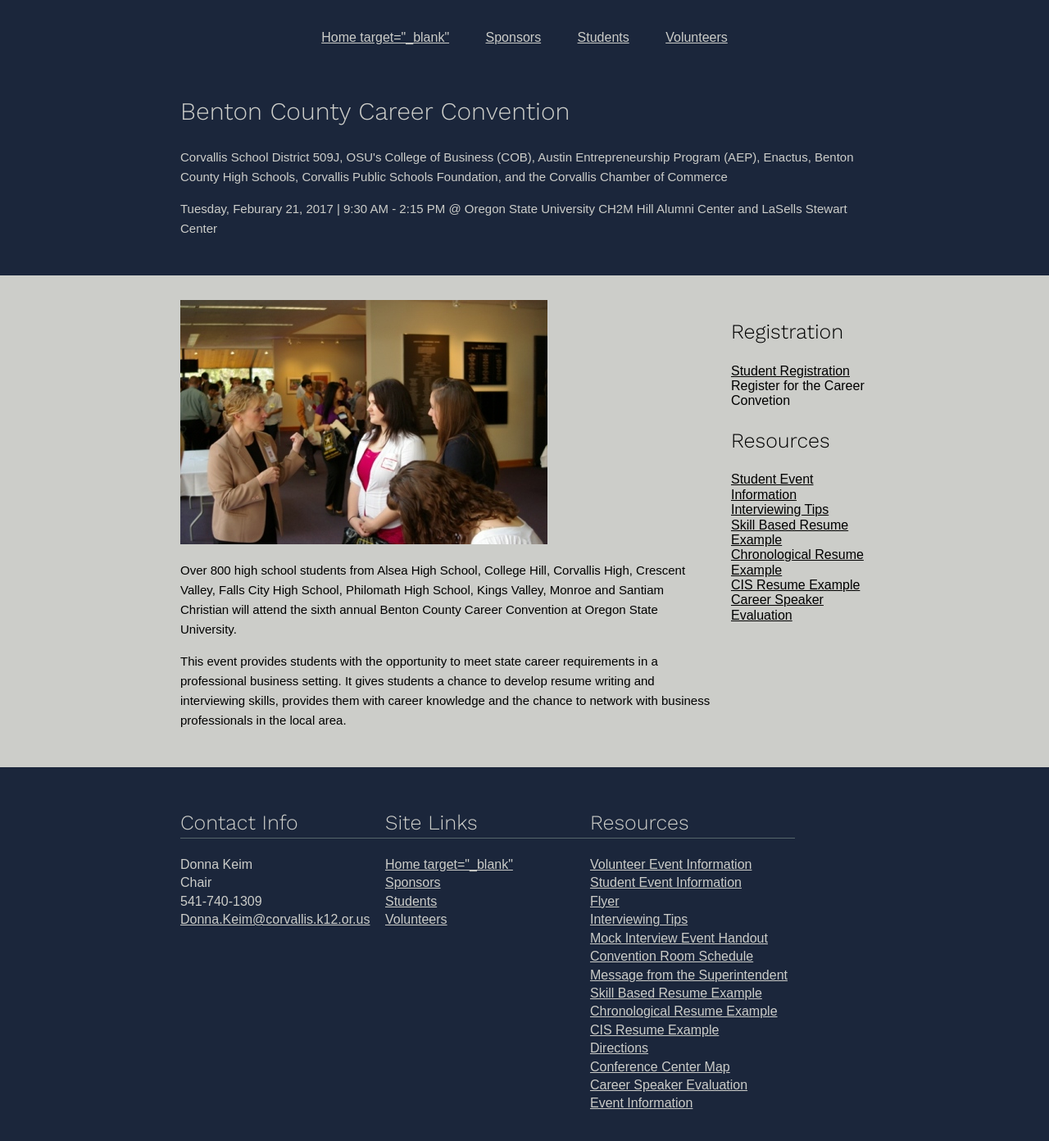
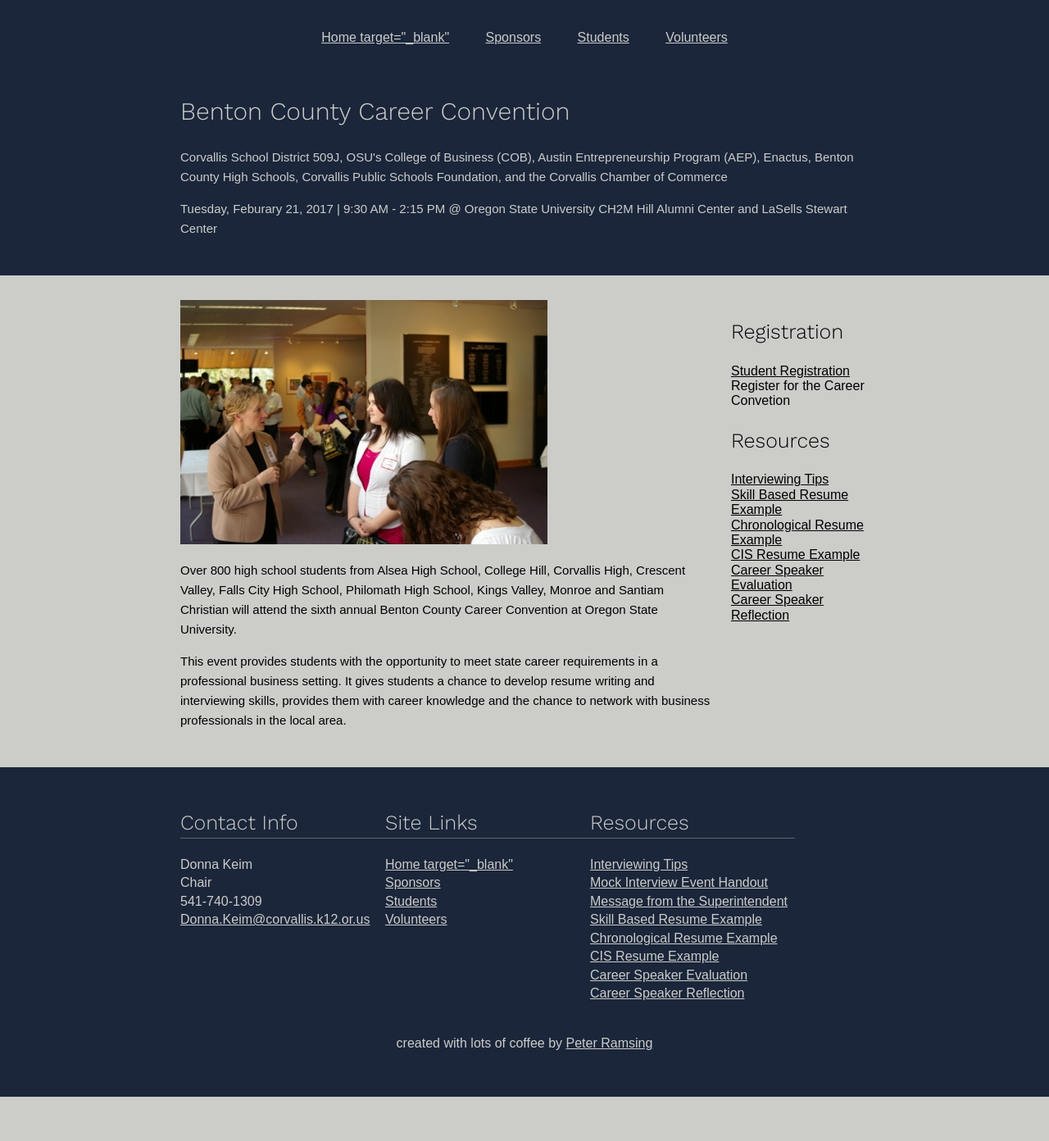
Before and after one commit to peterramsing/benton-county-career-convention, a Jekyll site: the page built from students.html, in a window 1280 px wide and 1400 px high. Shown: the top 1392 px of the window at 82% size. Built offline with Jekyll 4.4.1, drawn with Linux system fonts in a browser that asks for light colours; part of the change alters nothing that is shown.

Commit message:
Adds docs

```diff
--- a/_config.yml
+++ b/_config.yml
@@ -33,49 +33,52 @@ cc-contact-email: "Donna.Keim@corvallis.k12.or.us"
 
 cc-resources-base-url: "downloads/"
 cc-resources:
-  - name: "Volunteer Event Information"
-    file-name: ""
-    type: "volunteer"
-  - name: "Student Event Information"
-    file-name: ""
-    type: "student"
-  - name: "Flyer"
-    file-name: ""
+  # - name: "Volunteer Event Information"
+  #   file-name: ""
+  #   type: "volunteer"
+  # - name: "Student Event Information"
+  #   file-name: ""
+  #   type: "student"
+  # - name: "Flyer"
+  #   file-name: ""
   - name: "Interviewing Tips"
-    file-name: ""
+    file-name: "tips-for-students.pdf"
     type: "student"
   - name: "Mock Interview Event Handout"
-    file-name: ""
+    file-name: "mock-interview-sheet-2016.doc"
     type: "volunteer"
-  - name: "Convention Room Schedule"
-    file-name: ""
+  # - name: "Convention Room Schedule"
+  #   file-name: ""
   - name: "Message from the Superintendent"
-    file-name: ""
+    file-name: "superintendent-note.pdf"
     homepage: true
     subtitle: Letter from the Superintendent
   - name: "Skill Based Resume Example"
-    file-name: ""
+    file-name: "skill-resume.pdf"
     type: "student"
   - name: "Chronological Resume Example"
-    file-name: ""
+    file-name: "chronological-resume.pdf"
     type: "student"
   - name: "CIS Resume Example"
-    file-name: ""
+    file-name: "cis-resume.pdf"
     type: "student"
-  - name: "Directions"
-    file-name: ""
-    homepage: true
-    subtitle: Directions and Interactive Map
-  - name: "Conference Center Map"
-    file-name: ""
-    homepage: true
-    subtitle: Map of CH2M Hill and Alumni Center
+  # - name: "Directions"
+  #   file-name: ""
+  #   homepage: true
+  #   subtitle: Directions and Interactive Map
+  # - name: "Conference Center Map"
+  #   file-name: ""
+  #   homepage: true
+  #   subtitle: Map of CH2M Hill and Alumni Center
   - name: "Career Speaker Evaluation"
     file-name: ""
     type: "student"
-  - name: "Event Information"
-    file-type: ""
-    type: "sponsor"
+  - name: "Career Speaker Reflection"
+    file-name: "career-speaker-reflections.pdf"
+    type: "student"
+  # - name: "Event Information"
+  #   file-type: ""
+  #   type: "sponsor"
 
 cc-registration-links:
   - name: "Student Registration"
```
Also changed, not shown: 8 other files.
